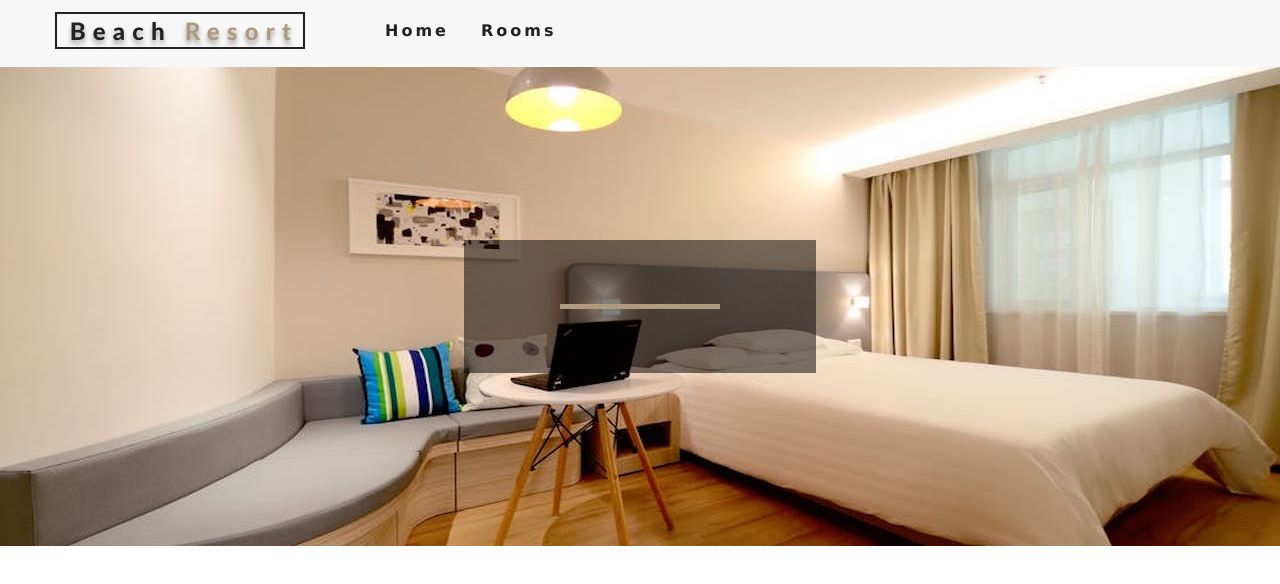
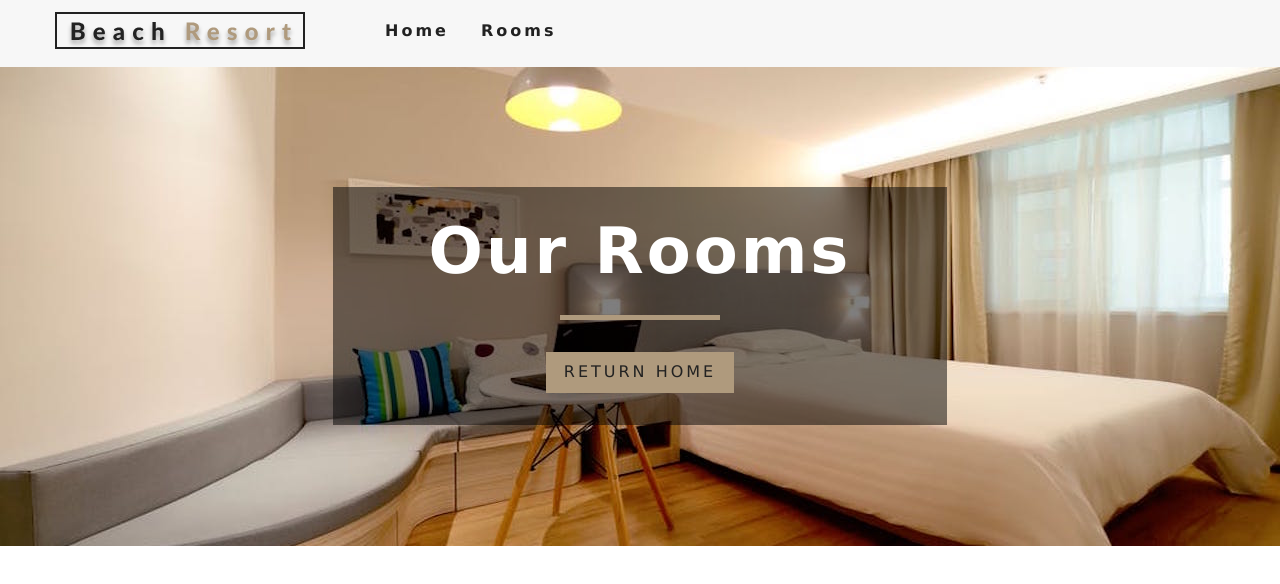
Before and after one commit to mannycortez/Real-Estate-App, a React (Create React App) app: page /rooms in a window 1280 px wide. Shown: the top 584 px of the page. Built offline with nearby package versions, Linux system fonts and the light colour scheme.

Commit message:
Created 404 page

```diff
--- a/src/pages/Error.js
+++ b/src/pages/Error.js
@@ -1,6 +1,14 @@
 import React from 'react'
 import Hero from'../components/Hero'
+import Banner from '../components/Banner'
+import { Link } from 'react-router-dom'
 
 export default function Error() {
-    return <Hero hero="defaultHero" />
+    return <Hero>
+        <Banner title='404' subtitle='page not found'>
+            <Link to='/' className='btn-primary'>
+                return home
+            </Link>
+        </Banner>
+    </Hero>
 }
--- a/src/pages/Rooms.js
+++ b/src/pages/Rooms.js
@@ -1,10 +1,15 @@
 import React from 'react'
 import Hero from '../components/Hero'
 import Banner from '../components/Banner'
+import { Link } from 'react-router-dom'
 
 const Rooms = () => {
     return <Hero hero="roomsHero">
-        <Banner />
+        <Banner title="our rooms">
+            <Link to='/' className='btn-primary'>
+                return home
+            </Link>
+        </Banner>
     </Hero>;
 }
 
```
